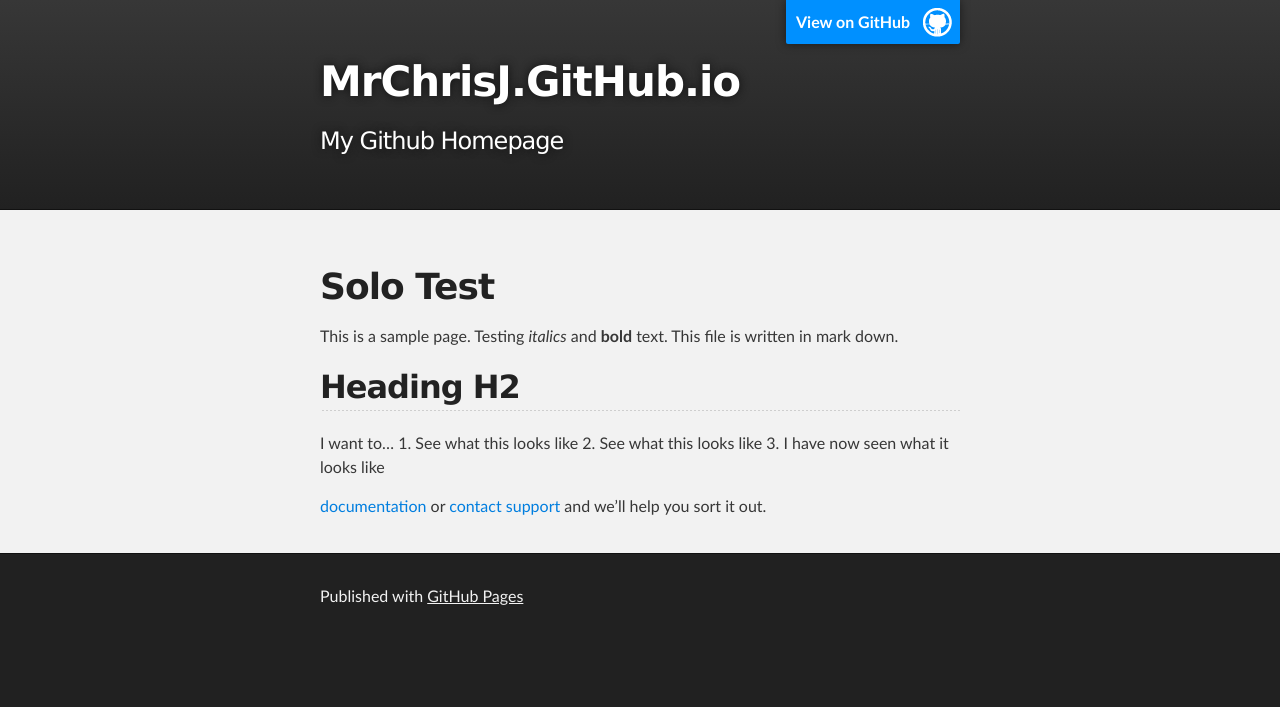
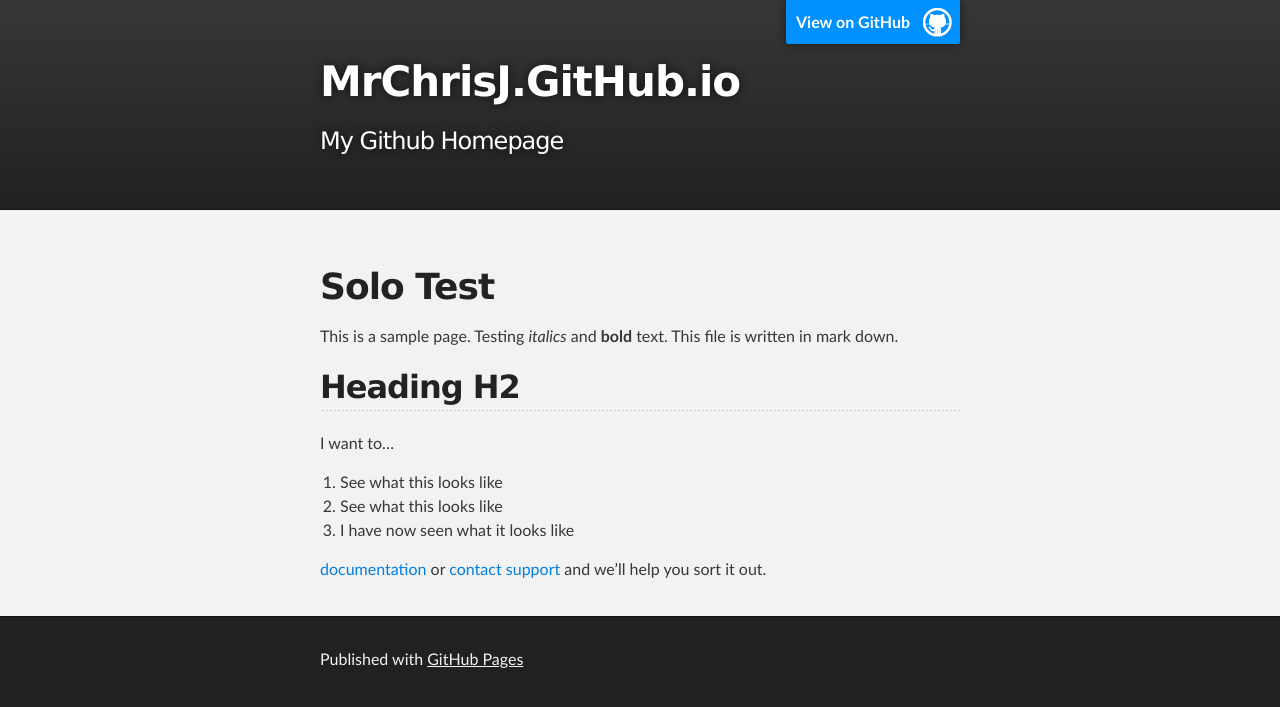
Before and after one commit to MrChrisJ/mrchrisj.github.io, a Jekyll site: the page index.html, which Jekyll copies as it is, in a window 1280 px wide. Shown: the top 707 px of the page. Built offline with Jekyll 4.4.1, drawn with Linux system fonts in a browser that asks for light colours.

Commit message:
Changes 2

```diff
--- a/index.html
+++ b/index.html
@@ -35,10 +35,14 @@
 <h2>
 <a id="heading-h2" class="anchor" href="#heading-h2" aria-hidden="true"><span aria-hidden="true" class="octicon octicon-link"></span></a>Heading H2</h2>
 
-<p>I want to…
-1. See what this looks like
-2. See what this looks like
-3. I have now seen what it looks like </p>
+<p>I want to…</p>
+
+<ol>
+<li>See what this looks like</li>
+<li>See what this looks like</li>
+<li>I have now seen what it looks like</li>
+</ol>
+
 <p><a href="https://help.github.com/pages">documentation</a> or <a href="https://github.com/contact">contact support</a> and we’ll help you sort it out.</p>
       </section>
     </div>
```
